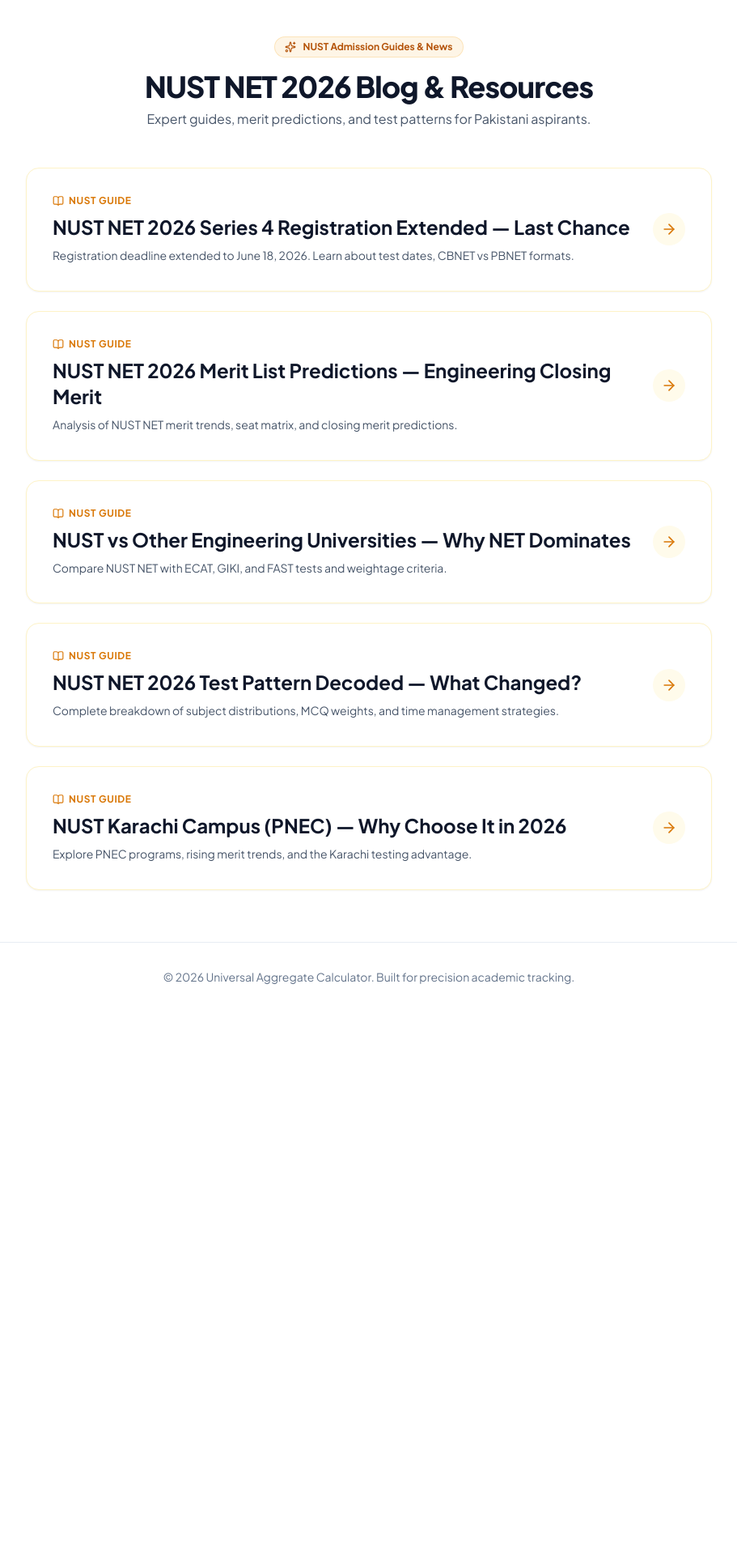
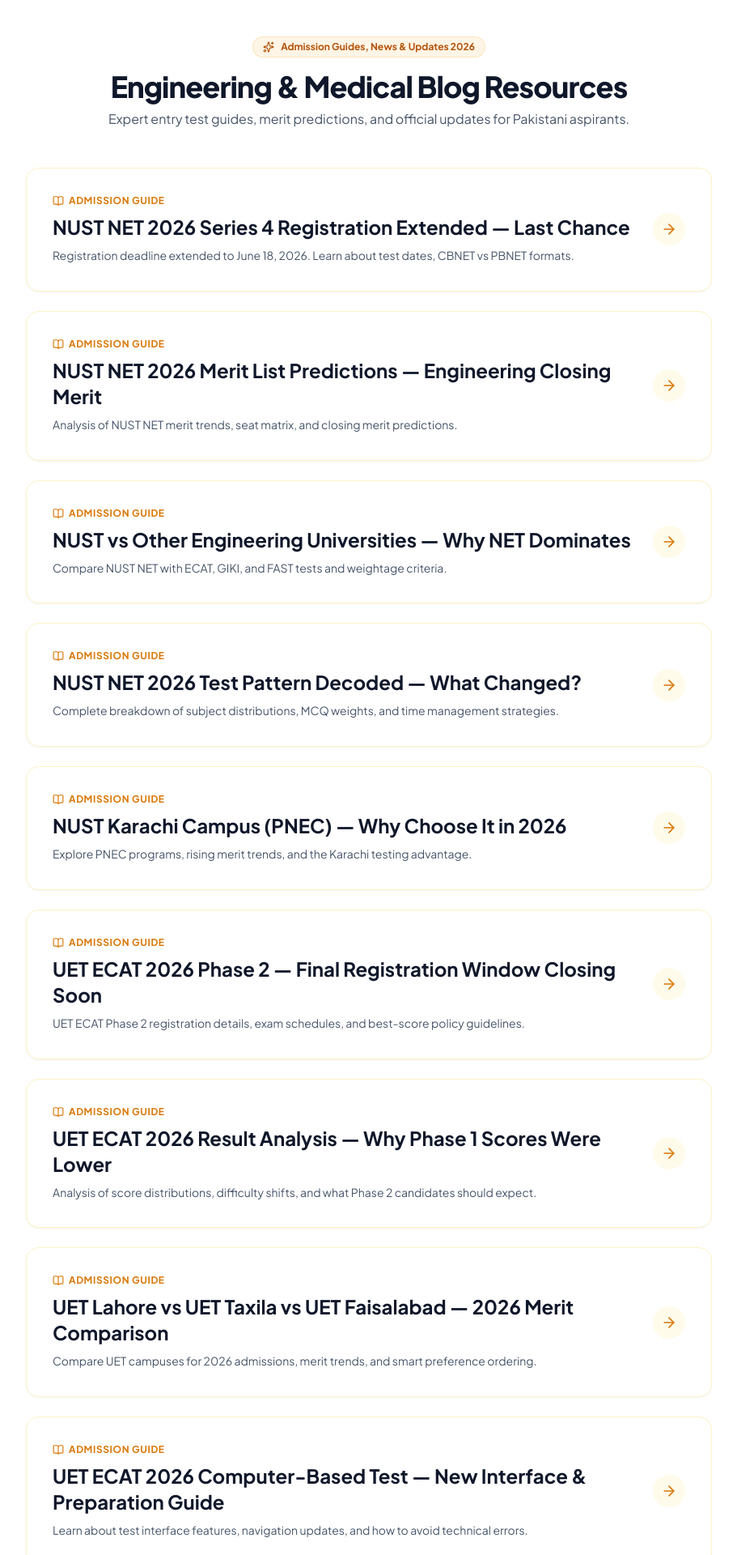
Before and after one commit to usmanubaid396/universal-aggregate-calculator, a React (Vite) app: page /blogs in a window 1280 px wide. Shown: the part 100-2020 px from the top of the page at 81% size, without its empty margins (184-1095 px from the left). Before the commit the page ends 1348 px from the top, so only its background shows below. Built offline with nearby package versions, Linux system fonts and the light colour scheme.

Commit message:
Update blog list with new entries and titles

```diff
--- a/src/pages/BlogList.jsx
+++ b/src/pages/BlogList.jsx
@@ -2,6 +2,7 @@
 import { ArrowRight, BookOpen, Sparkles } from 'lucide-react';
 
 const blogPosts = [
+  // --- NUST BLOGS ---
   {
     slug: 'nust-net-2026-series-4-registration-extended',
     title: 'NUST NET 2026 Series 4 Registration Extended — Last Chance',
@@ -26,6 +27,33 @@
     slug: 'nust-pnec-karachi-campus-2026-merit-programs',
     title: 'NUST Karachi Campus (PNEC) — Why Choose It in 2026',
     description: 'Explore PNEC programs, rising merit trends, and the Karachi testing advantage.'
+  },
+
+  // --- UET ECAT BLOGS ---
+  {
+    slug: 'uet-ecat-2026-phase-2-registration-final-chance',
+    title: 'UET ECAT 2026 Phase 2 — Final Registration Window Closing Soon',
+    description: 'UET ECAT Phase 2 registration details, exam schedules, and best-score policy guidelines.'
+  },
+  {
+    slug: 'uet-ecat-2026-phase-1-result-analysis',
+    title: 'UET ECAT 2026 Result Analysis — Why Phase 1 Scores Were Lower',
+    description: 'Analysis of score distributions, difficulty shifts, and what Phase 2 candidates should expect.'
+  },
+  {
+    slug: 'uet-lahore-vs-taxila-vs-faisalabad-2026-merit',
+    title: 'UET Lahore vs UET Taxila vs UET Faisalabad — 2026 Merit Comparison',
+    description: 'Compare UET campuses for 2026 admissions, merit trends, and smart preference ordering.'
+  },
+  {
+    slug: 'uet-ecat-2026-computer-based-test-interface-guide',
+    title: 'UET ECAT 2026 Computer-Based Test — New Interface & Preparation Guide',
+    description: 'Learn about test interface features, navigation updates, and how to avoid technical errors.'
+  },
+  {
+    slug: 'uet-fake-admission-ads-2026-scam-warning',
+    title: 'Fake UET Admission Advertisements 2026 — How to Spot Scams',
+    description: 'UET official warning regarding fraudulent admission ads, leftover seats, and how to stay safe.'
   }
 ];
 
@@ -34,10 +62,10 @@
     <div className="max-w-4xl mx-auto py-16 px-4 sm:px-6">
       <div className="text-center mb-12">
         <div className="inline-flex items-center gap-2 py-1 px-3 rounded-full text-xs font-bold bg-amber-500/10 text-amber-700 mb-4 border border-amber-500/20">
-          <Sparkles className="w-3.5 h-3.5" /> NUST Admission Guides & News
+          <Sparkles className="w-3.5 h-3.5" /> Admission Guides, News & Updates 2026
         </div>
-        <h1 className="text-4xl font-extrabold text-slate-900 tracking-tight">NUST NET 2026 Blog & Resources</h1>
-        <p className="text-slate-600 mt-2">Expert guides, merit predictions, and test patterns for Pakistani aspirants.</p>
+        <h1 className="text-4xl font-extrabold text-slate-900 tracking-tight">Engineering & Medical Blog Resources</h1>
+        <p className="text-slate-600 mt-2">Expert entry test guides, merit predictions, and official updates for Pakistani aspirants.</p>
       </div>
 
       <div className="space-y-6">
@@ -50,7 +78,7 @@
             <div className="flex items-center justify-between">
               <div>
                 <span className="text-xs font-bold text-amber-600 uppercase tracking-wider flex items-center gap-1.5 mb-2">
-                  <BookOpen className="w-3.5 h-3.5" /> NUST Guide
+                  <BookOpen className="w-3.5 h-3.5" /> Admission Guide
                 </span>
                 <h2 className="text-xl sm:text-2xl font-bold text-slate-900 group-hover:text-amber-700 transition">
                   {post.title}
```
